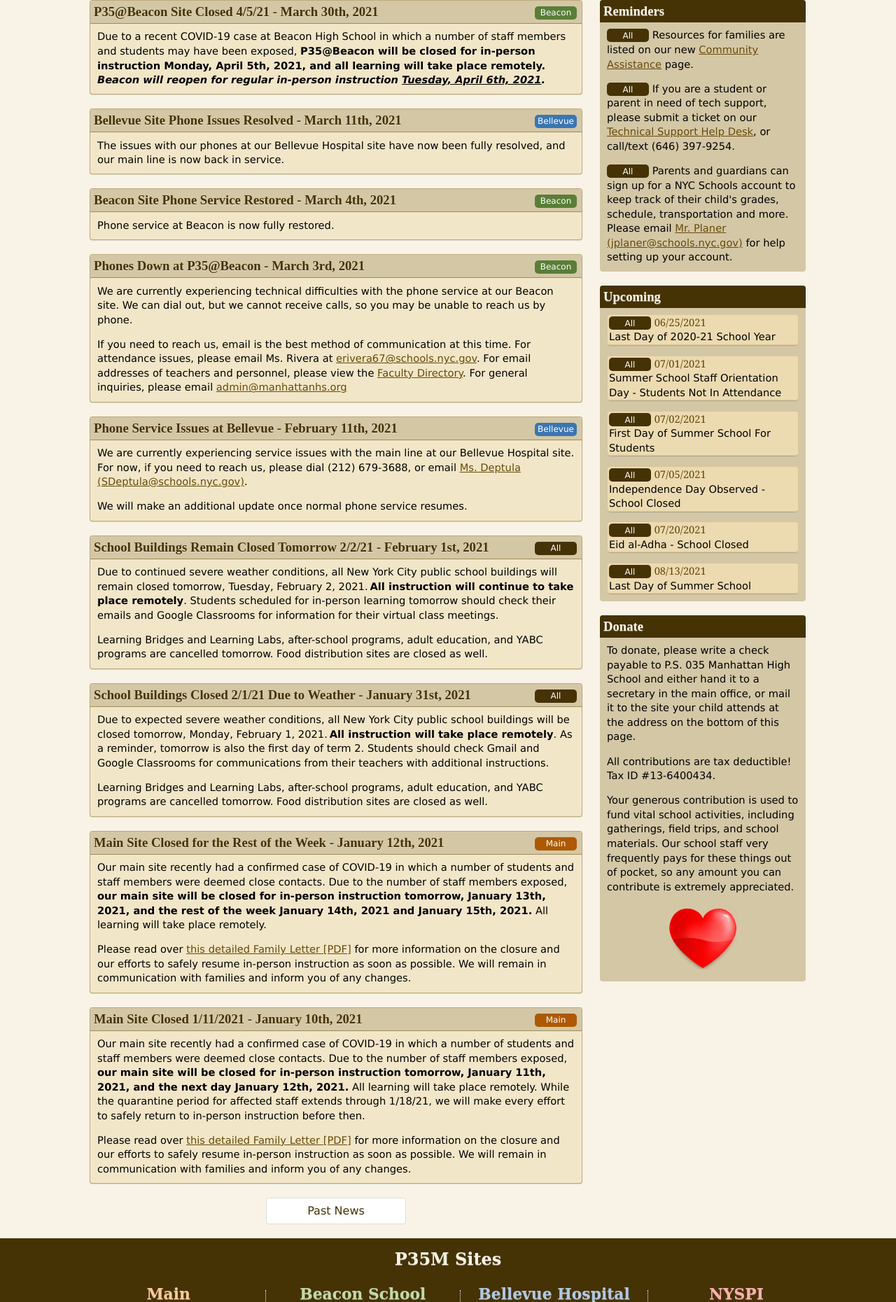
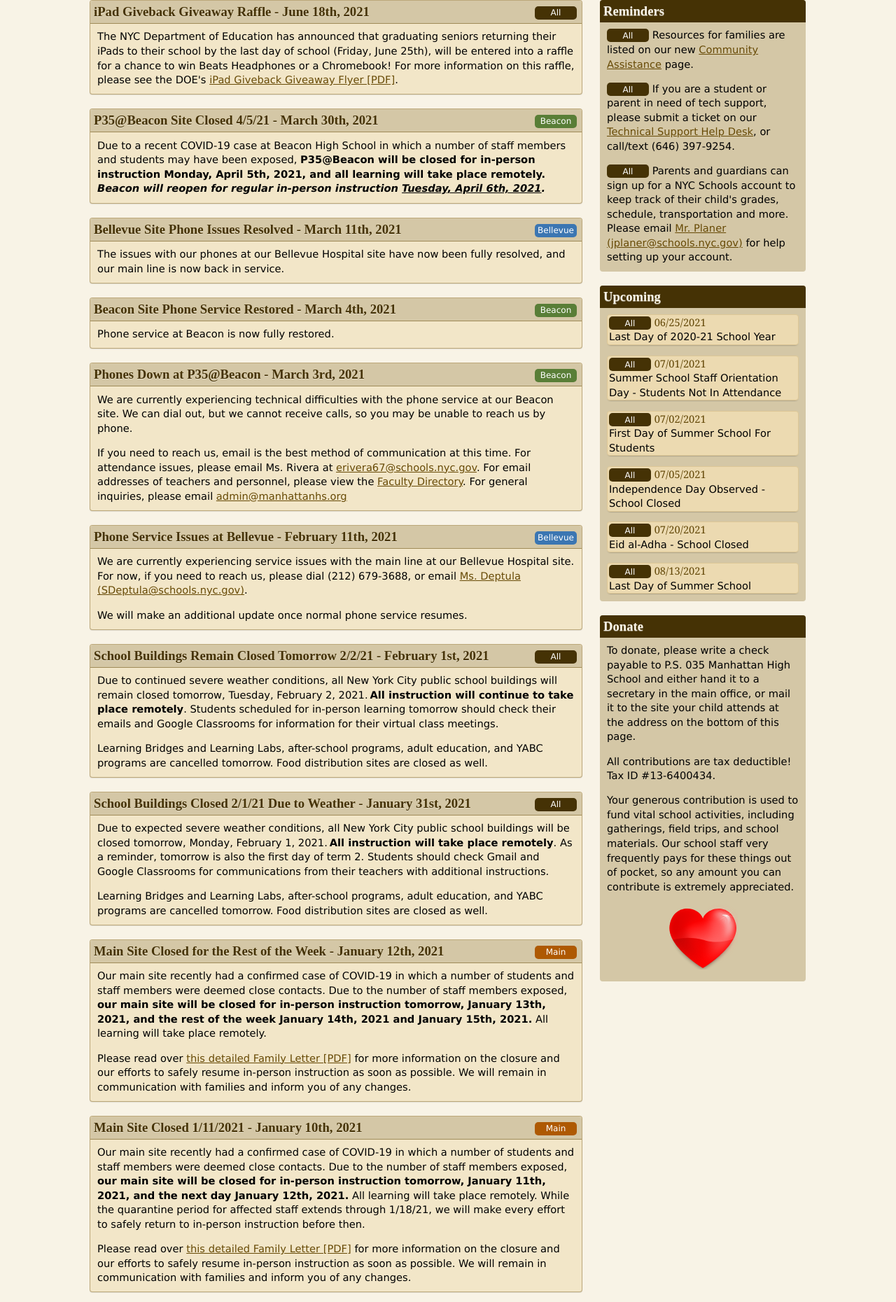
Before and after one commit to 75M035/manhattanhs, a PHP site: page / in a window 1280 px wide. Shown: the part 160-2020 px from the top of the page at 70% size. Run offline with PHP 8.4, Linux system fonts and the light colour scheme; some libraries are stand-ins or nearby versions.

Commit message:
*New post regarding iPad raffle

```diff
--- a/index.php
+++ b/index.php
@@ -7,6 +7,11 @@ include("includes/header.php");
 
 	<main id="content">
 		<section id="left">
+			<article class="contentleft">
+				<h2 class="contenthead">iPad Giveback Giveaway Raffle - June 18th, 2021<span class="labels"><span class="all-label">All</span></span></h2>
+				<div class="maincontent">
+					<p>The NYC Department of Education has announced that graduating seniors returning their iPads to their school by the last day of school (Friday, June 25th), will be entered into a raffle for a chance to win Beats Headphones or a Chromebook! For more information on this raffle, please see the DOE's <a target="_blank" href="flyers/ipad_giveback_giveaway.pdf">iPad Giveback Giveaway Flyer [PDF]</a>.</p>
+			</article>
 			<article class="contentleft">
 				<h2 class="contenthead">P35@Beacon Site Closed 4/5/21 - March 30th, 2021<span class="labels"><span class="beacon-label">Beacon</span></span></h2>
 				<div class="maincontent">
```
Also changed, not shown: 1 other file.
